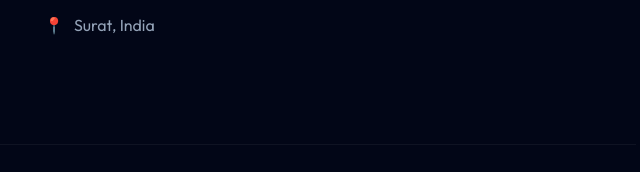
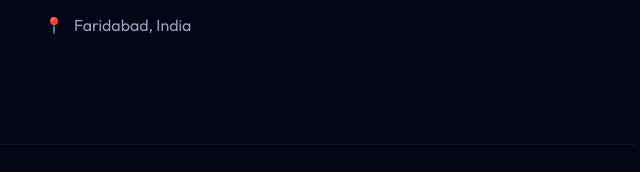
Before and after one commit to MohitXa/kritivex.github.io, a plain HTML site: page index.html in a window 1280 px wide. Shown: the part 4331-4503 px from the top of the page, 620-1260 px from the left. Drawn offline with Linux system fonts and the light colour scheme.

Commit message:
Update location from Surat to Faridabad

```diff
--- a/index.html
+++ b/index.html
@@ -623,7 +623,7 @@
                         </a>
                     </li>
                     <li>
-                        <a href="#"><span>📍</span> Surat, India</a>
+                        <a href="#"><span>📍</span> Faridabad, India</a>
                     </li>
                 </ul>
             </div>
```
